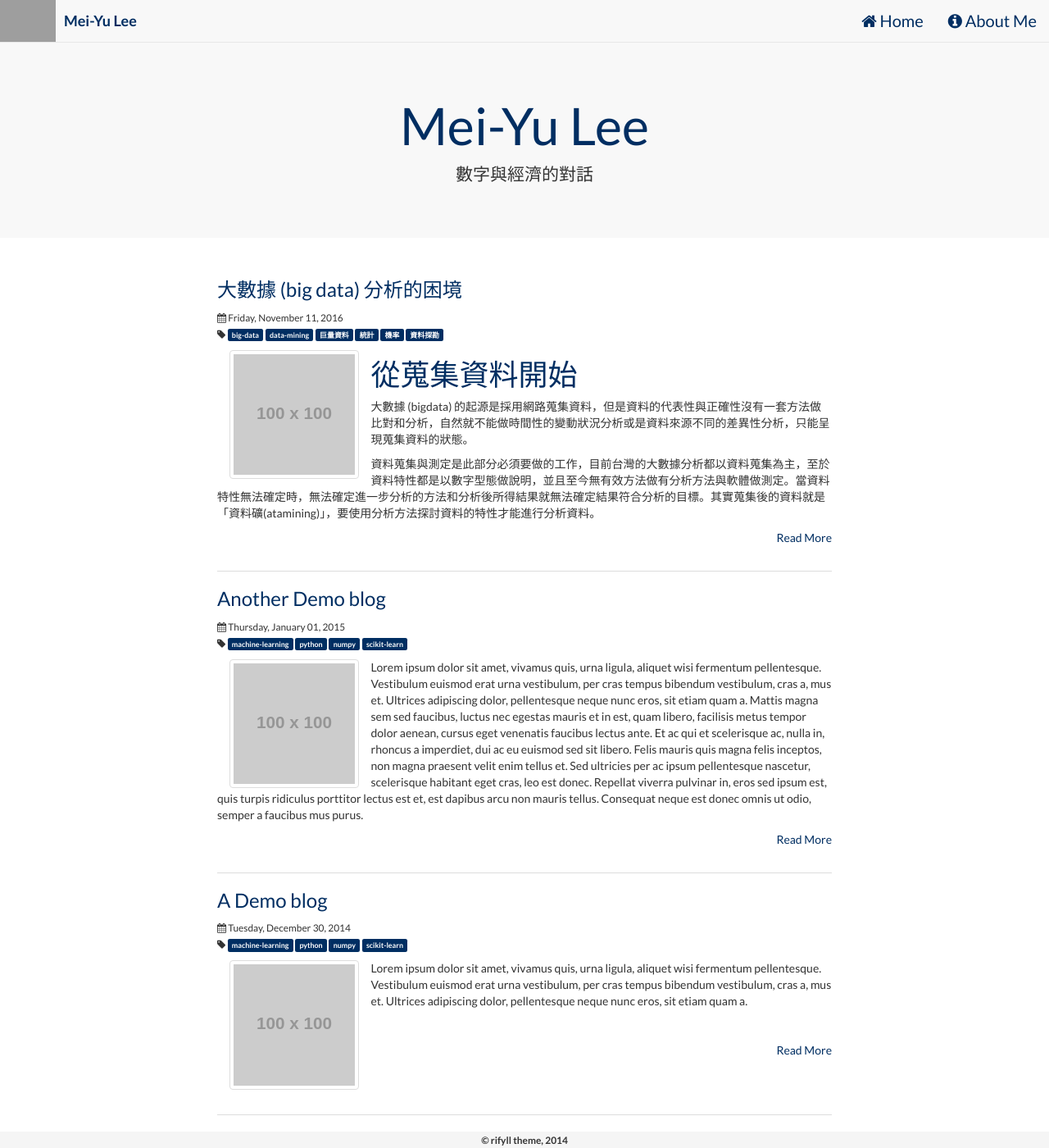
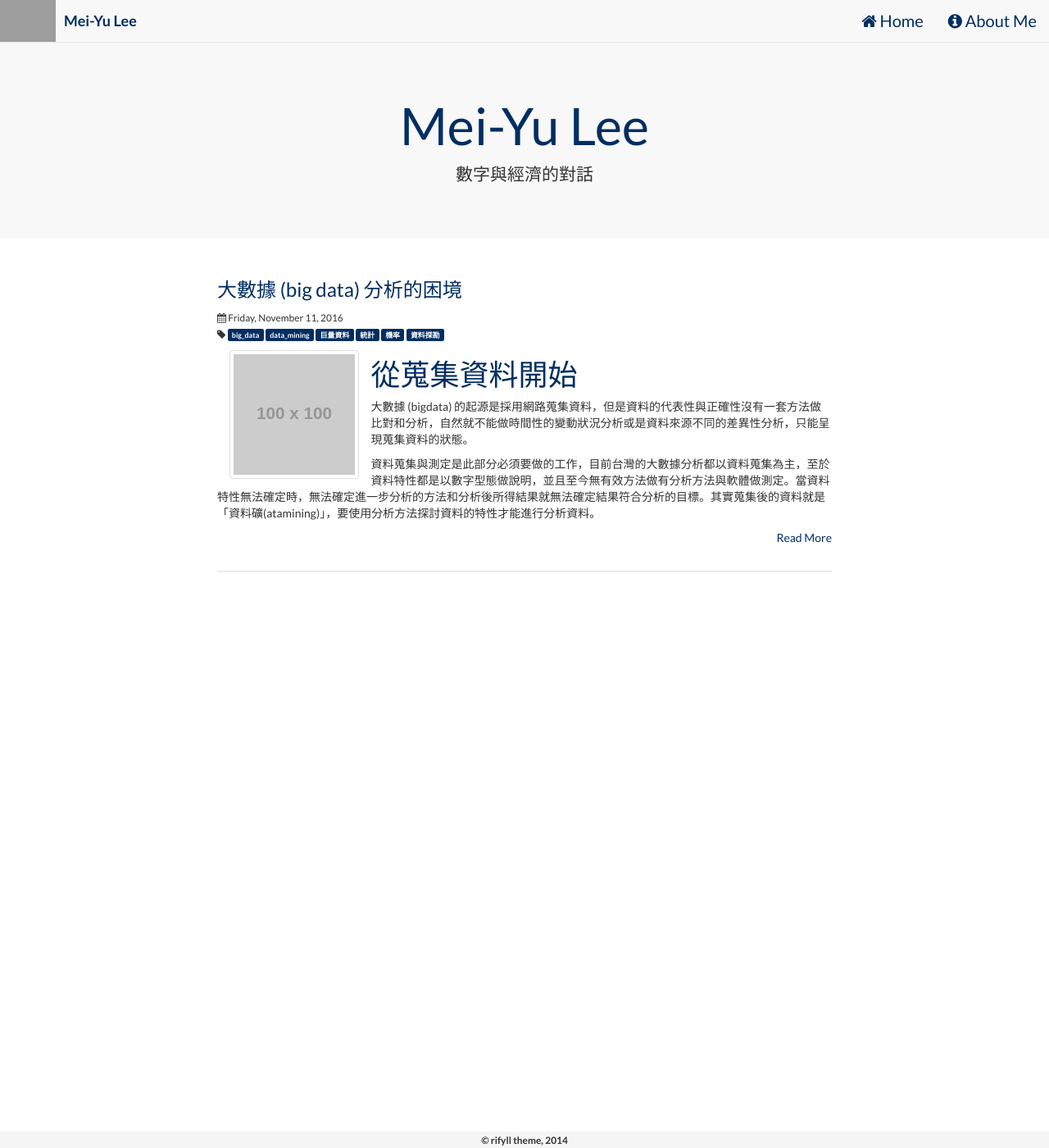
Before and after one commit to meiyulee/blog, a Jekyll site: the page built from index.html, in a window 1280 px wide and 1400 px high. Shown: the whole window at 82% size. Built offline with Jekyll 4.4.1, drawn with Linux system fonts in a browser that asks for light colours; nearby versions of some CDN libraries; grey boxes are pictures that could not be loaded.

Commit message:
2017-03-23-23-43

```diff
--- a/_config.yml
+++ b/_config.yml
@@ -5,7 +5,7 @@ description: "數字與經濟的對話"
 logo_location: "https://placeholdit.imgix.net/~text?txtsize=30&bg=F8F8F8&txtclr=002E62&txt=LOGO&w=100&h=100"
 
 #baseurl: "/blog/" # the subpath of your site, e.g. /blog/
-#url: "http://meiyulee.github.io" # the base hostname & protocol for your site
+#url: "http://meiyulee.github.io/blog" # the base hostname & protocol for your site
 
 # Build settings
 markdown: kramdown
--- a/_posts/2014-12-30-a-demo-blog.md
+++ /dev/null
@@ -1,16 +0,0 @@
----
-layout: post
-tags: machine-learning python numpy scikit-learn
-date: 2014-12-30 13:06
-thumbnail: http://placehold.it/100x100
-title: A Demo blog
-published: true
----
-
-Lorem ipsum dolor sit amet, vivamus quis, urna ligula, aliquet wisi fermentum pellentesque. Vestibulum euismod erat urna vestibulum, per cras tempus bibendum vestibulum, cras a, mus et. Ultrices adipiscing dolor, pellentesque neque nunc eros, sit etiam quam a.
-
-<!--more-->
-
-Lorem ipsum dolor sit amet, vivamus quis, urna ligula, aliquet wisi fermentum pellentesque. Vestibulum euismod erat urna vestibulum, per cras tempus bibendum vestibulum, cras a, mus et. Ultrices adipiscing dolor, pellentesque neque nunc eros, sit etiam quam a. Mattis magna sem sed faucibus, luctus nec egestas mauris et in est, quam libero, facilisis metus tempor dolor aenean, cursus eget venenatis faucibus lectus ante. Et ac qui et scelerisque ac, nulla in, rhoncus a imperdiet, dui ac eu euismod sed sit libero. Felis mauris quis magna felis inceptos, non magna praesent velit enim tellus et. Sed ultricies per ac ipsum pellentesque nascetur, scelerisque habitant eget cras, leo est donec. Repellat viverra pulvinar in, eros sed ipsum est, quis turpis ridiculus porttitor lectus est et, est dapibus arcu non mauris tellus. Consequat neque est donec omnis ut odio, semper a faucibus mus purus.
-
-Tortor a velit elementum, tortor condimentum lectus turpis faucibus, amet praesent id wisi, amet phasellus, scelerisque venenatis a sed massa vitae ac. Sed ridiculus, nec sed nulla. Ut volutpat mauris vestibulum sit risus, viverra at montes nec, luctus hendrerit lectus ipsum, mollis eleifend, ipsum dictumst turpis fringilla. Magna sunt at sed, bibendum risus ut dolorem ut nam sed, non et, integer eros non justo, nulla sed erat diam magna. Sed nulla massa pellentesque. Sed augue fames ut at amet, ultrices ante litora maecenas, quam nullam tristique aenean volutpat rutrum eget, suspendisse vestibulum vel, et massa commodo ante dolor.
--- a/_posts/2015-01-01-another-demo-blog.md
+++ /dev/null
@@ -1,14 +0,0 @@
----
-layout: post
-tags: machine-learning python numpy scikit-learn
-date: 2015-01-01 13:08
-thumbnail: http://placehold.it/100x100
-title: Another Demo blog
-published: true
----
-
-Lorem ipsum dolor sit amet, vivamus quis, urna ligula, aliquet wisi fermentum pellentesque. Vestibulum euismod erat urna vestibulum, per cras tempus bibendum vestibulum, cras a, mus et. Ultrices adipiscing dolor, pellentesque neque nunc eros, sit etiam quam a. Mattis magna sem sed faucibus, luctus nec egestas mauris et in est, quam libero, facilisis metus tempor dolor aenean, cursus eget venenatis faucibus lectus ante. Et ac qui et scelerisque ac, nulla in, rhoncus a imperdiet, dui ac eu euismod sed sit libero. Felis mauris quis magna felis inceptos, non magna praesent velit enim tellus et. Sed ultricies per ac ipsum pellentesque nascetur, scelerisque habitant eget cras, leo est donec. Repellat viverra pulvinar in, eros sed ipsum est, quis turpis ridiculus porttitor lectus est et, est dapibus arcu non mauris tellus. Consequat neque est donec omnis ut odio, semper a faucibus mus purus.
-
-<!--more-->
-
-Tortor a velit elementum, tortor condimentum lectus turpis faucibus, amet praesent id wisi, amet phasellus, scelerisque venenatis a sed massa vitae ac. Sed ridiculus, nec sed nulla. Ut volutpat mauris vestibulum sit risus, viverra at montes nec, luctus hendrerit lectus ipsum, mollis eleifend, ipsum dictumst turpis fringilla. Magna sunt at sed, bibendum risus ut dolorem ut nam sed, non et, integer eros non justo, nulla sed erat diam magna. Sed nulla massa pellentesque. Sed augue fames ut at amet, ultrices ante litora maecenas, quam nullam tristique aenean volutpat rutrum eget, suspendisse vestibulum vel, et massa commodo ante dolor.
```
Also changed, not shown: 404.html (deleted, +0 -68 lines), _posts/2016-11-11-troble-big-dat.md (+1 -1 lines), about.html (deleted, +0 -27 lines), 1 other file.
